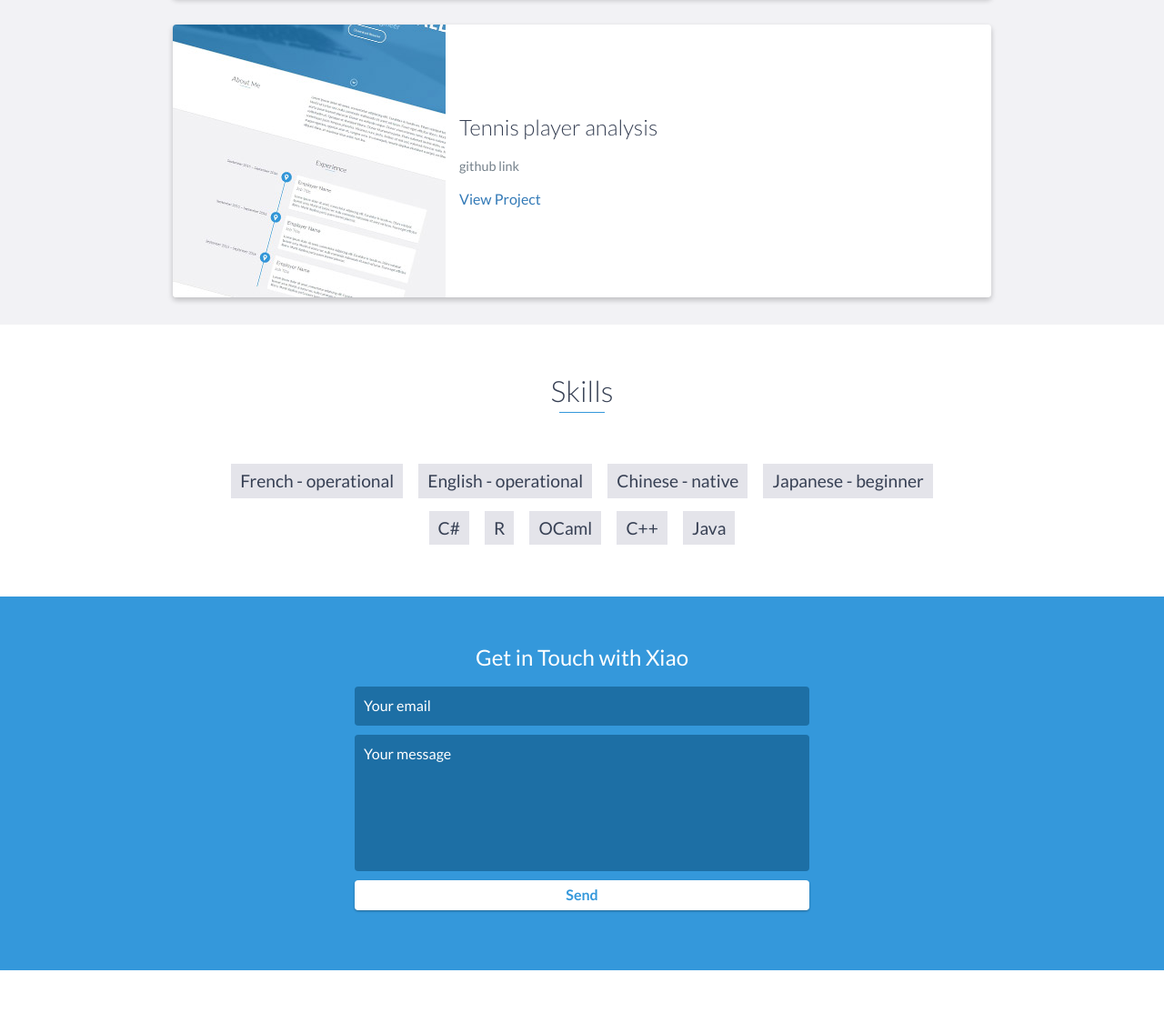
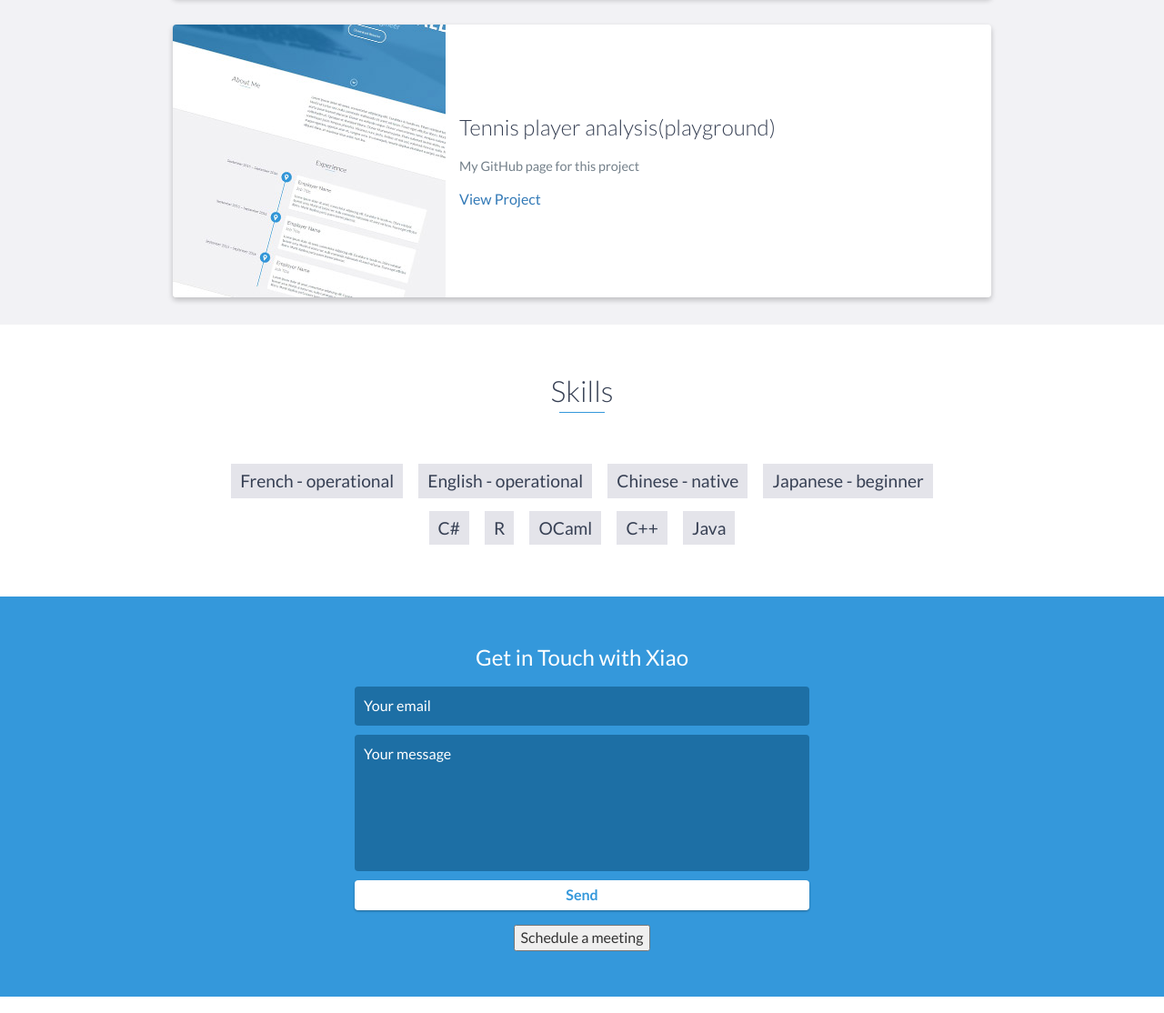
Before and after one commit to wangxiaox10/wangxiaox10.github.io, a plain HTML site: page index.html in a window 1280 px wide. Shown: the part 2759-3873 px from the top of the page at 91% size. Drawn offline with nearby package versions, Linux system fonts and the light colour scheme.

Commit message:
* Add "schedule meeting" button

```diff
--- a/index.html
+++ b/index.html
@@ -71,7 +71,6 @@
                     <h2 class="heading">About Xiao</h2>
                 </div>
                 <div class="col-md-8">
-
                     <p>
                         <br>I Write codes.</br>
                         <br>I write calligraphy.</br>
@@ -173,11 +172,11 @@
                     </div>
                     <!-- End .project-image -->
                     <div class="project-info">
-                        <h3>Tennis player analysis</h3>
+                        <h3>Tennis player analysis(playground)</h3>
                         <p>
-                            github link
+                            My GitHub page for this project
                         </p>
-                        <a href="#">View Project</a>
+                        <a href="https://github.com/wangxiaox10/AtpDataMining">View Project</a>
                     </div>
                     <!-- End .project-info -->
                 </div>
@@ -212,6 +211,9 @@
                 <textarea name="message" placeholder="Your message" required></textarea>
                 <button type="submit">Send</button>
             </form>
+        </div>
+        <div id="doodle-form">
+            <button type="button" onclick="location.href='https://beta.doodle.com/xiaowang'">Schedule a meeting</button>
         </div>
         <!-- End #contact-form -->
     </div>
```
